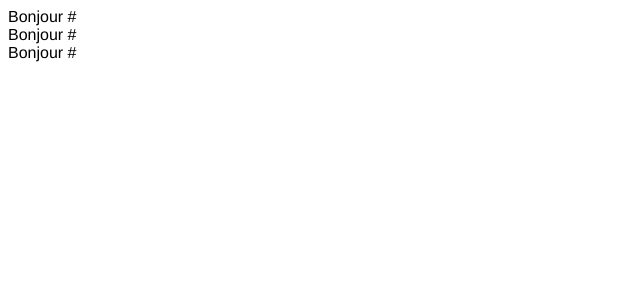
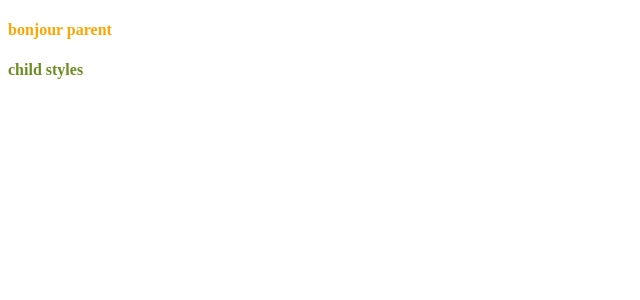
Before and after one commit to lapinRagnar/vue3_tuto, a Vue app: page / in a window 1280 px wide. Shown: the top 300 px of the page, without its empty margins (0-640 px from the left). Built offline with nearby package versions, Linux system fonts and the light colour scheme.

Commit message:
14 - components styles - global et scoped
=> il faut mettre scoped dans app style et dans les enfants style, sinon ca ne marche pas

=> dans l'enfant il faut l'entourer de div sinon ca ne marche pas non plus

=> quand on utilise les scope, ca ne marche pas non plus

```diff
--- a/src/App.vue
+++ b/src/App.vue
@@ -1,20 +1,16 @@
 <template >
 
-  <NameList>
-    <template v-slot:defalut="slotProps">
-      {{slotProps.firstName}} - {{slotProps.lastName}}
-    </template>
-  </NameList>
-
+  <h4>bonjour parent</h4>
+  <child-styles></child-styles>
 </template>
 
 <script>
 
-import NameList from './components/NameList.vue'
+import ChildStyles from './components/ChildStyles.vue'
 
 export default {
   name: 'App',
-  components: { NameList },
+  components: { ChildStyles },
   data(){
     return {
 
@@ -26,11 +22,14 @@ export default {
 }
 </script>
 
-<style>
+<style scoped>
 
-#app {
-  font-family: Avenir, Helvetica, Arial, sans-serif;
-}
+  #app {
+    font-family: Avenir, Helvetica, Arial, sans-serif;
+  }
+  h4{
+    color: orange;
+  }
 
 
 </style>
--- /dev/null
+++ b/src/components/ChildStyles.vue
@@ -0,0 +1,17 @@
+<template>
+  <div>
+    <h4>child styles</h4>
+  </div>
+</template>
+
+<script>
+export default {
+  name: 'ChildStyles'
+}
+</script>
+
+<style>
+  h4{
+    color: olivedrab;
+  }
+</style>
```
